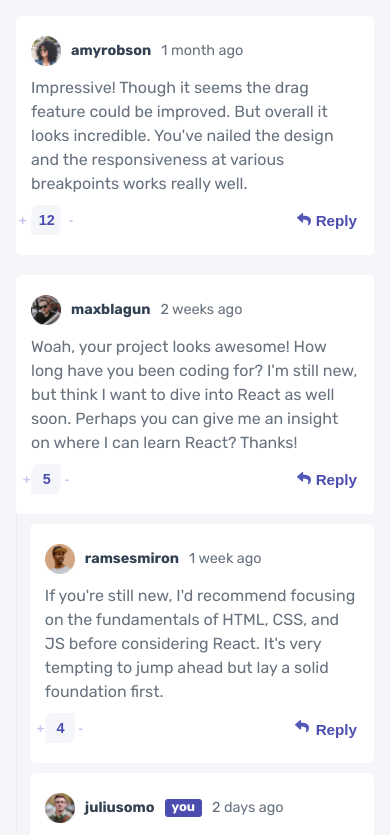
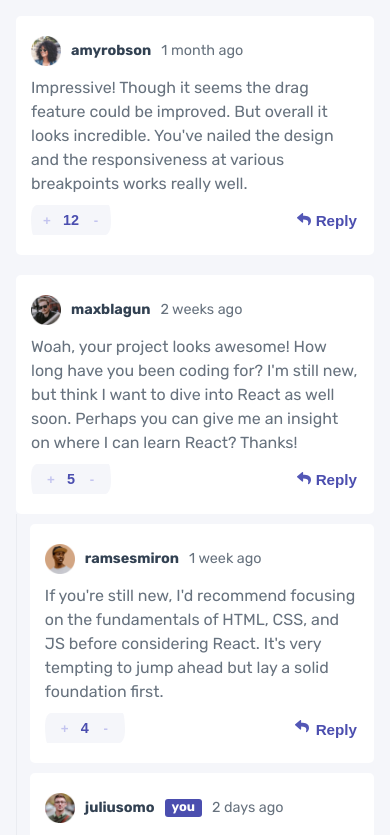
Before and after one commit to ikennarichard/Interactive-comments-section, a React (Vite) app: page / in a window 390 px wide. Shown: the top 835 px of the page. Built offline with nearby package versions, Linux system fonts and the light colour scheme.

Commit message:
Refactor code

```diff
--- a/src/index.css
+++ b/src/index.css
@@ -415,6 +415,7 @@ textarea:focus {
 
   .votes {
     flex-direction: row;
+    width: 80px;
   }
 
   .comment_grid, .edit_form_container {
```
